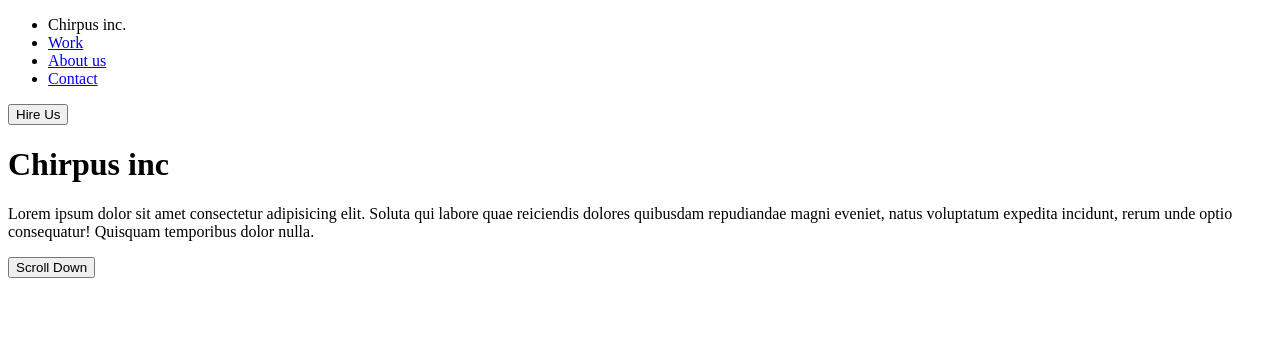
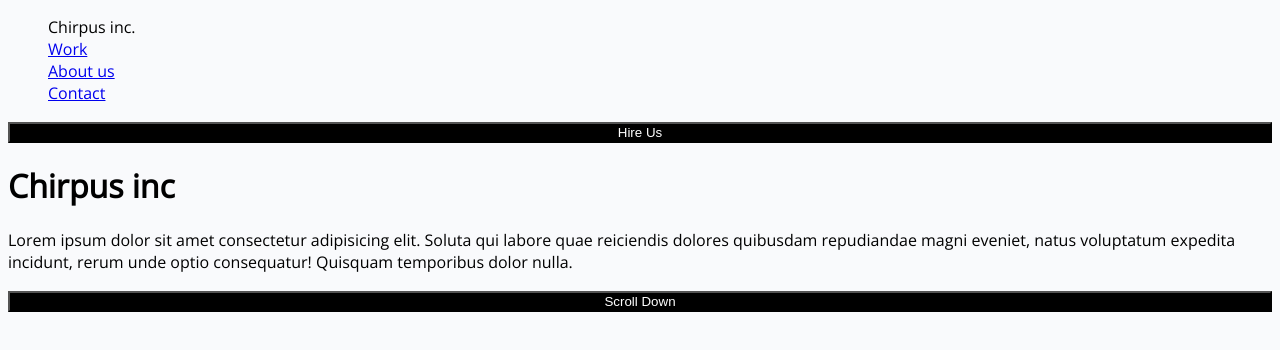
Before and after one commit to RickRossovich/html-css-lab1-pt1, a plain HTML site: page index.html in a window 1280 px wide. Drawn offline with nearby package versions, Linux system fonts and the light colour scheme.

Commit message:
commit 2nd update

```diff
--- a/index.html
+++ b/index.html
@@ -9,25 +9,25 @@
       rel="stylesheet"
     />
     <link rel="stylesheet" href="./style.css" />
-    <title>Lab 1, Part 1</title>
+    <title>HTML/CSS Lab</title>
   </head>
   <body>
     <header>
-      <nav>
+      <nasv>
         <ul>
           <li>Chirpus inc.</li>
-          <li>
+          <li class="grey">
             <a href="#">Work</a>
           </li>
-          <li>
+          <li class="grey">
             <a href="#">About us</a>
           </li>
-          <li>
+          <li class="grey">
             <a href="#">Contact</a>
           </li>
         </ul>
-        <button>Hire Us</button>
-      </nav>
+        <button class="tone">Hire Us</button>
+      </nasv>
     </header>
     <main>
       <h1>Chirpus inc</h1>
@@ -39,7 +39,7 @@
           Quisquam temporibus dolor nulla.
         </p>
       </section>
-      <button>Scroll Down</button>
+      <button class="tone">Scroll Down</button>
     </main>
   </body>
 </html>
--- a/style.css
+++ b/style.css
@@ -0,0 +1,22 @@
+body{
+    font-family: 'Open Sans', sans-serif;
+    background-color:#f9fafc;
+}
+
+ul {
+    text-decoration: none;
+    list-style: none;
+    color: black;
+}
+
+.grey { color: #69696a;
+}
+
+button {
+    width: 100%;
+    background-color: #000;
+}
+
+.tone{
+    color: #FFF;
+}
```
